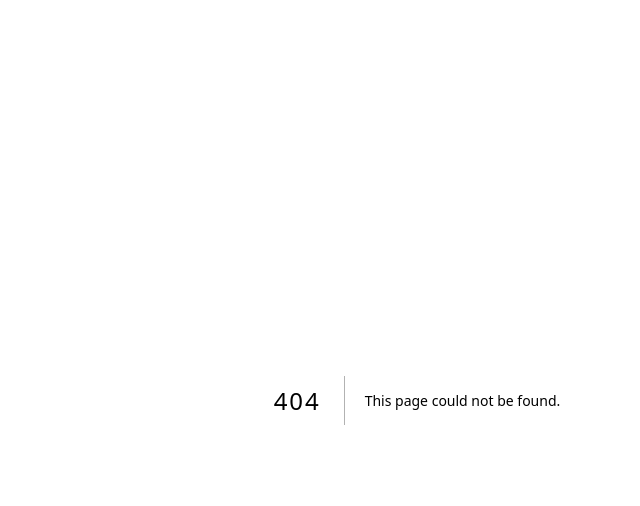
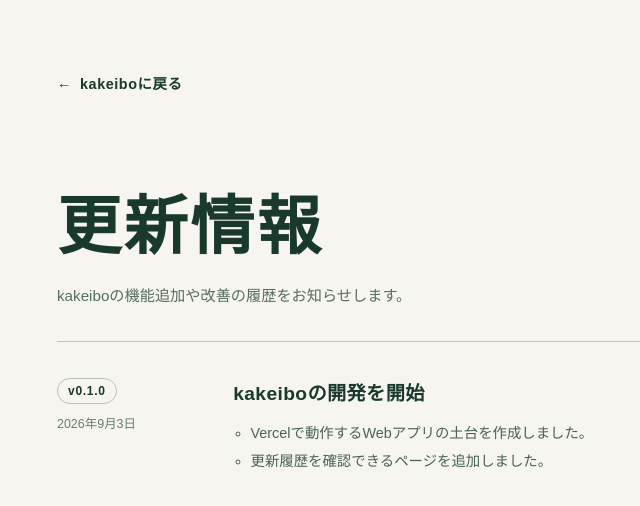
Before and after one commit to umedademu/kakeibo, a Next.js app: page /updates in a window 1280 px wide. Before the commit this address had no page. Shown: the top 506 px of the page, without its empty margins (223-863 px from the left). Built offline with nearby package versions, Linux system fonts and the light colour scheme.

Commit message:
Add update history page

```diff
--- a/app/globals.css
+++ b/app/globals.css
@@ -19,17 +19,148 @@
   font-family: "Hiragino Sans", "Yu Gothic UI", "Yu Gothic", sans-serif;
 }
 
-main {
+a {
+  color: inherit;
+}
+
+.home-main {
   display: grid;
   min-height: 100svh;
   place-items: center;
   padding: 24px;
 }
 
-h1 {
+.home-content {
+  display: flex;
+  flex-direction: column;
+  align-items: center;
+  gap: 32px;
+}
+
+.brand-title {
   margin: 0;
   font-size: clamp(2.75rem, 10vw, 5rem);
   font-weight: 600;
   letter-spacing: 0.08em;
   line-height: 1;
 }
+
+.updates-link,
+.back-link {
+  display: inline-flex;
+  align-items: center;
+  gap: 8px;
+  font-size: 0.9rem;
+  font-weight: 600;
+  letter-spacing: 0.04em;
+  text-decoration: none;
+  text-underline-offset: 5px;
+}
+
+.updates-link:hover,
+.back-link:hover {
+  text-decoration: underline;
+}
+
+.updates-link:focus-visible,
+.back-link:focus-visible {
+  border-radius: 4px;
+  outline: 2px solid var(--foreground);
+  outline-offset: 6px;
+}
+
+.updates-main {
+  min-height: 100svh;
+  padding: clamp(32px, 7vw, 72px) 24px;
+}
+
+.updates-container {
+  width: min(100%, 720px);
+  margin: 0 auto;
+}
+
+.back-link {
+  margin-bottom: clamp(56px, 10vw, 96px);
+}
+
+.updates-header {
+  padding-bottom: 32px;
+  border-bottom: 1px solid rgb(24 57 43 / 24%);
+}
+
+.updates-header h1 {
+  margin: 0;
+  font-size: clamp(2.25rem, 7vw, 4rem);
+  font-weight: 600;
+  letter-spacing: 0.04em;
+  line-height: 1.2;
+}
+
+.updates-header p {
+  margin: 16px 0 0;
+  color: rgb(24 57 43 / 72%);
+  font-size: 0.95rem;
+  line-height: 1.8;
+}
+
+.update-list {
+  margin: 0;
+  padding: 0;
+  list-style: none;
+}
+
+.update-item {
+  display: grid;
+  grid-template-columns: minmax(104px, 0.28fr) 1fr;
+  gap: 24px;
+  padding: 36px 0;
+  border-bottom: 1px solid rgb(24 57 43 / 16%);
+}
+
+.update-meta {
+  display: flex;
+  flex-direction: column;
+  align-items: flex-start;
+  gap: 10px;
+}
+
+.update-version {
+  padding: 5px 10px;
+  border: 1px solid rgb(24 57 43 / 28%);
+  border-radius: 999px;
+  font-size: 0.75rem;
+  font-weight: 700;
+  letter-spacing: 0.06em;
+}
+
+.update-date {
+  color: rgb(24 57 43 / 64%);
+  font-size: 0.78rem;
+}
+
+.update-body h2 {
+  margin: 0 0 14px;
+  font-size: 1.2rem;
+  font-weight: 600;
+  letter-spacing: 0.02em;
+}
+
+.update-body ul {
+  margin: 0;
+  padding-left: 1.2em;
+  color: rgb(24 57 43 / 78%);
+  font-size: 0.9rem;
+  line-height: 1.9;
+}
+
+@media (max-width: 560px) {
+  .update-item {
+    grid-template-columns: 1fr;
+    gap: 22px;
+  }
+
+  .update-meta {
+    flex-direction: row;
+    align-items: center;
+  }
+}
--- /dev/null
+++ b/app/updates/page.tsx
@@ -0,0 +1,60 @@
+import type { Metadata } from "next";
+import Link from "next/link";
+
+export const metadata: Metadata = {
+  title: "更新情報 | kakeibo",
+  description: "個人的な家計簿アプリ kakeibo の更新履歴",
+};
+
+const updates = [
+  {
+    version: "v0.1.0",
+    date: "2026年9月3日",
+    dateTime: "2026-09-03",
+    title: "kakeiboの開発を開始",
+    changes: [
+      "Vercelで動作するWebアプリの土台を作成しました。",
+      "更新履歴を確認できるページを追加しました。",
+    ],
+  },
+];
+
+export default function UpdatesPage() {
+  return (
+    <main className="updates-main">
+      <div className="updates-container">
+        <Link className="back-link" href="/">
+          <span aria-hidden="true">←</span>
+          kakeiboに戻る
+        </Link>
+
+        <header className="updates-header">
+          <h1>更新情報</h1>
+          <p>kakeiboの機能追加や改善の履歴をお知らせします。</p>
+        </header>
+
+        <ol className="update-list">
+          {updates.map((update) => (
+            <li className="update-item" key={update.version}>
+              <div className="update-meta">
+                <span className="update-version">{update.version}</span>
+                <time className="update-date" dateTime={update.dateTime}>
+                  {update.date}
+                </time>
+              </div>
+
+              <article className="update-body">
+                <h2>{update.title}</h2>
+                <ul>
+                  {update.changes.map((change) => (
+                    <li key={change}>{change}</li>
+                  ))}
+                </ul>
+              </article>
+            </li>
+          ))}
+        </ol>
+      </div>
+    </main>
+  );
+}
```
Also changed, not shown: app/page.tsx (+10 -2 lines).
